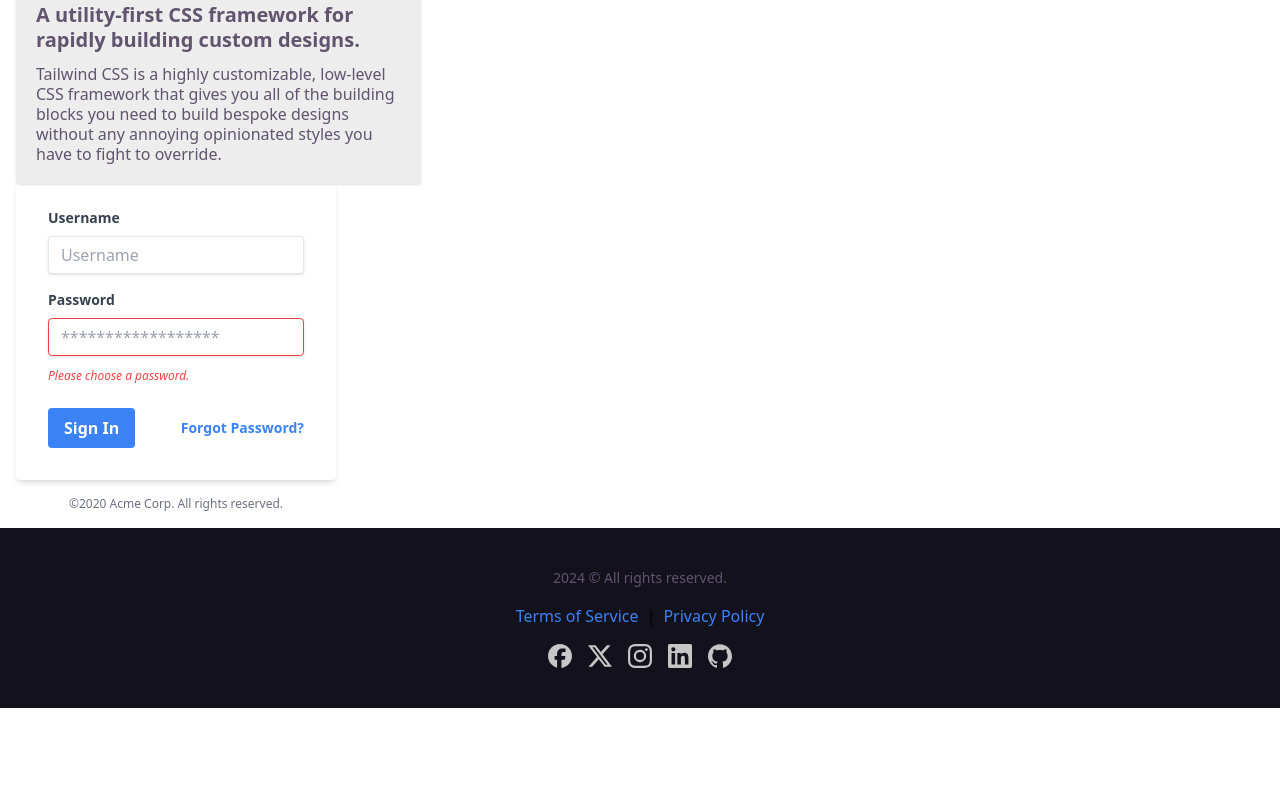
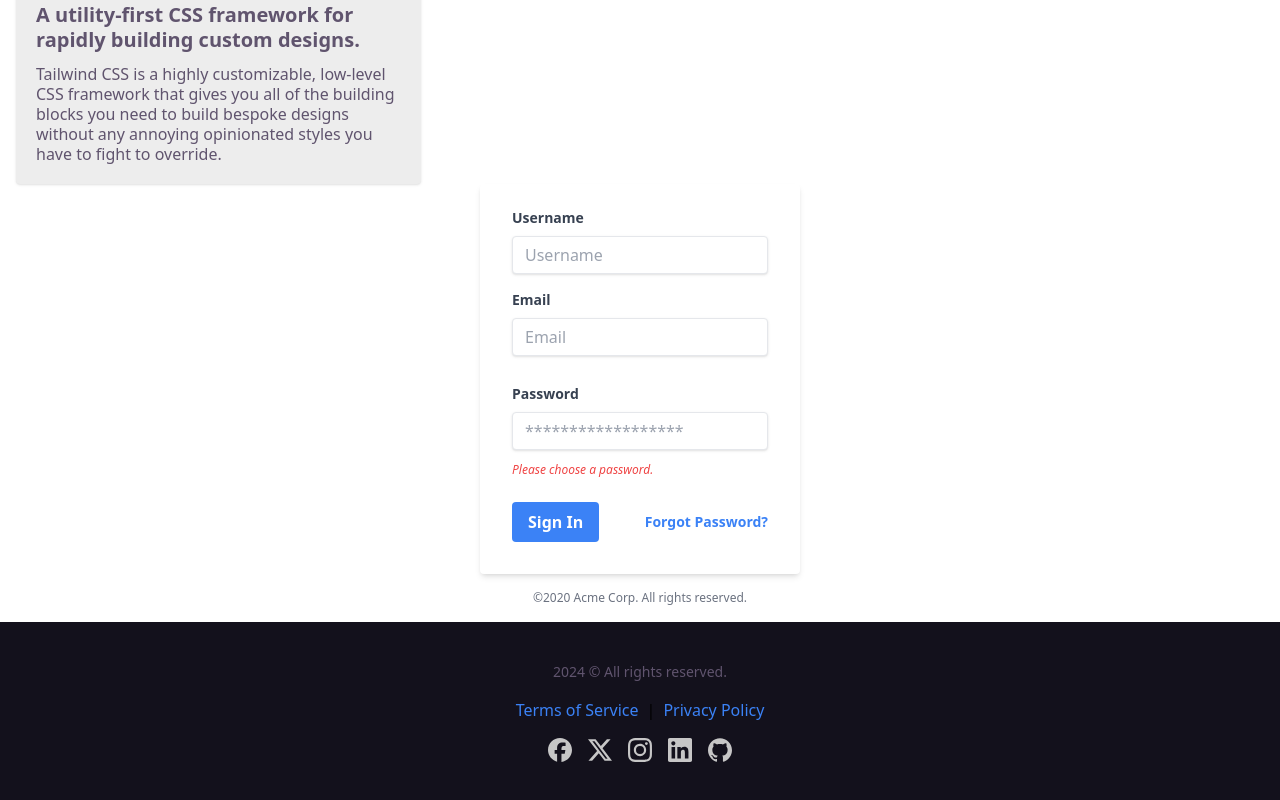
Before and after one commit to carlosgg93/padelhub, a React (Create React App) app: page / in a window 1280 px wide. Shown: the part 794-1594 px from the top of the page. Before the commit the page ends 1502 px from the top, so only its background shows below. Built offline with nearby package versions, Linux system fonts and the light colour scheme.

Commit message:
changes in login form

```diff
--- a/src/components/LoginForm.js
+++ b/src/components/LoginForm.js
@@ -1,19 +1,30 @@
 const LoginForm = () => (
-  <div className="w-full max-w-xs">
+  <div className="w-full max-w-xs mx-auto">
     <form className="bg-white shadow-md rounded px-8 pt-6 pb-8 mb-4">
+
       <div className="mb-4">
         <label className="block text-gray-700 text-sm font-bold mb-2" htmlFor="username">
           Username
         </label>
         <input className="shadow appearance-none border rounded w-full py-2 px-3 text-gray-700 leading-tight focus:outline-none focus:shadow-outline" id="username" type="text" placeholder="Username" />
       </div>
+
+      <div className="mb-4">
+        <label className="block text-gray-700 text-sm font-bold mb-2" htmlFor="email">
+          Email
+        </label>
+        <input className="shadow appearance-none border rounded w-full py-2 px-3 text-gray-700 mb-3 leading-tight focus:outline-none focus:ring-1 focus:shadow-outline invalid:focus:ring-red-400 peer" id="email" type="email" placeholder="Email" />
+        <p className="text-red-500 text-xs italic hidden peer-invalid:block">Please put a valid email.</p>
+      </div>
+
       <div className="mb-6">
         <label className="block text-gray-700 text-sm font-bold mb-2" htmlFor="password">
           Password
         </label>
-        <input className="shadow appearance-none border border-red-500 rounded w-full py-2 px-3 text-gray-700 mb-3 leading-tight focus:outline-none focus:shadow-outline" id="password" type="password" placeholder="******************" />
+        <input className="shadow appearance-none border rounded w-full py-2 px-3 text-gray-700 mb-3 leading-tight focus:outline-none focus:shadow-outline" id="password" type="password" placeholder="******************" />
         <p className="text-red-500 text-xs italic">Please choose a password.</p>
       </div>
+
       <div className="flex items-center justify-between">
         <button className="bg-blue-500 hover:bg-blue-700 text-white font-bold py-2 px-4 rounded focus:outline-none focus:shadow-outline" type="button">
           Sign In
@@ -22,6 +33,7 @@
           Forgot Password?
         </a>
       </div>
+
     </form>
     <p className="text-center text-gray-500 text-xs">&copy;2020 Acme Corp. All rights reserved.</p>
   </div>
```
